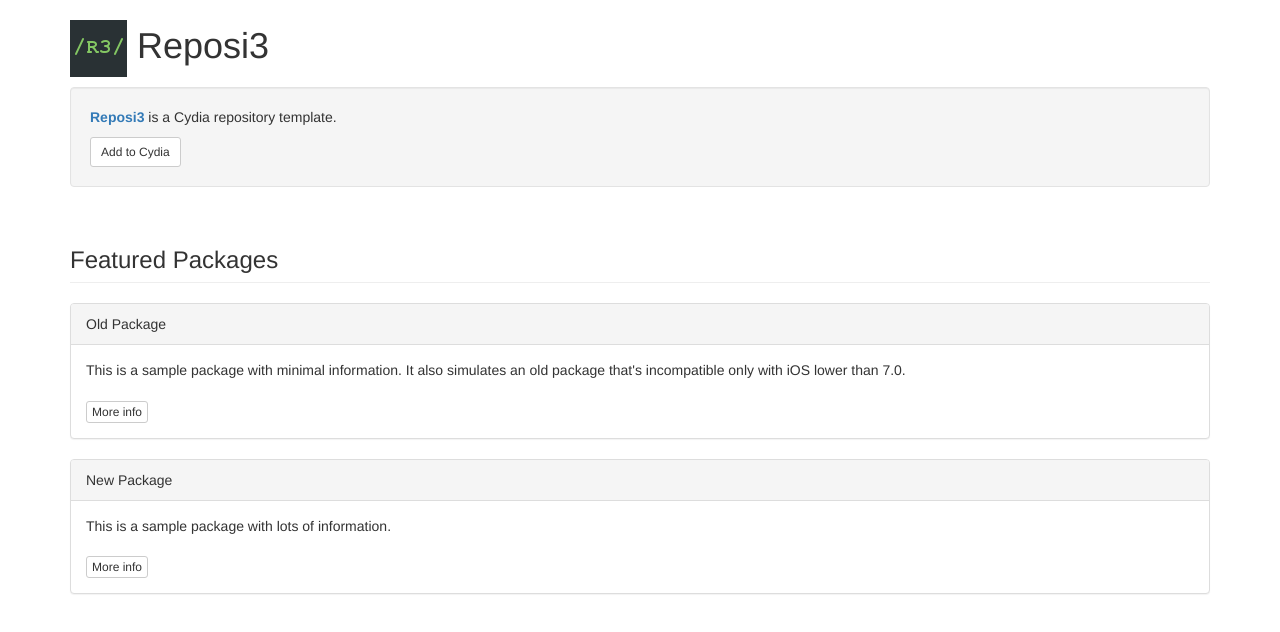
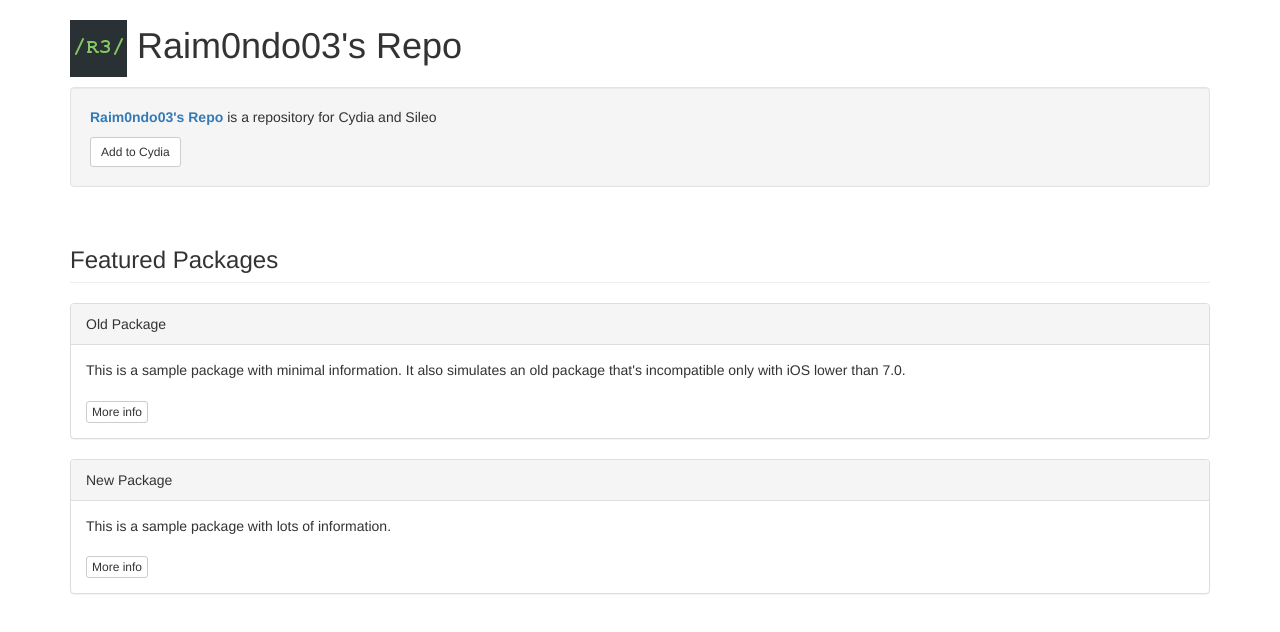
Before and after one commit to raim0ndo03/repo, a plain HTML site: page index.html in a window 1280 px wide. Drawn offline with nearby package versions, Linux system fonts and the light colour scheme.

Commit message:
Update index.html

```diff
--- a/index.html
+++ b/index.html
@@ -1,7 +1,7 @@
 <!DOCTYPE html>
 <html lang="en">
 <head>
-  <title>Reposi3</title>
+  <title>Raim0ndo03's Repo</title>
   <meta charset="utf-8">
   <meta name="viewport" content="width=device-width, initial-scale=1">
   <link rel="stylesheet" href="https://maxcdn.bootstrapcdn.com/bootstrap/3.3.5/css/bootstrap.min.css">
@@ -10,13 +10,13 @@
 <body>
 
 <div class="container">
-	<h1><img src="CydiaIcon.png"> Reposi3</h1>
+	<h1><img src="CydiaIcon.png"> Raim0ndo03's Repo</h1>
 </div>
 
 <div class="container">
 	<div class="well">
-		<p><span class="text-primary"><b>Reposi3</span></b> is a Cydia repository template.</p>
-		<a class="btn btn-sm btn-default" href="cydia://url/https://cydia.saurik.com/api/share#?source=https://supermamon.github.io/Reposi3/">Add to Cydia</a>
+		<p><span class="text-primary"><b>Raim0ndo03's Repo</span></b> is a repository for Cydia and Sileo</p>
+		<a class="btn btn-sm btn-default" href="cydia://url/https://cydia.saurik.com/api/share#?source=https://raim0ndo03.github.io/repo/">Add to Cydia</a>
 	</div>
 </div>
 
```
